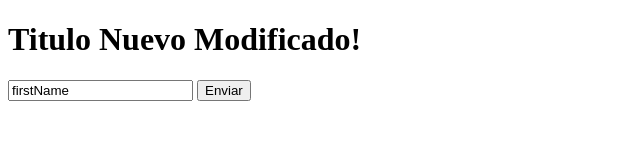
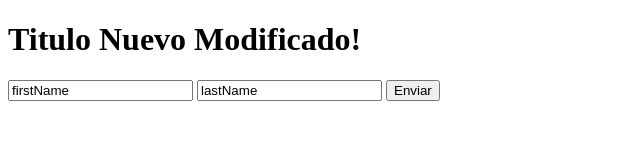
Before and after one commit to Margosa2013/git-hello, a plain HTML site: page index.html in a window 1280 px wide. Shown: the whole page, without its empty margins (0-640 px from the left). Drawn offline with Linux system fonts and the light colour scheme.

Commit message:
Se agrego last name

```diff
--- a/index.html
+++ b/index.html
@@ -10,6 +10,7 @@
 
     <form action="#" method="get">
         <input type="text" value="firstName" id="firstName">
+        <input type="text" value="lastName" id="lastName">
         <input type="button" value="Enviar">
     </form>
 </body>
```
